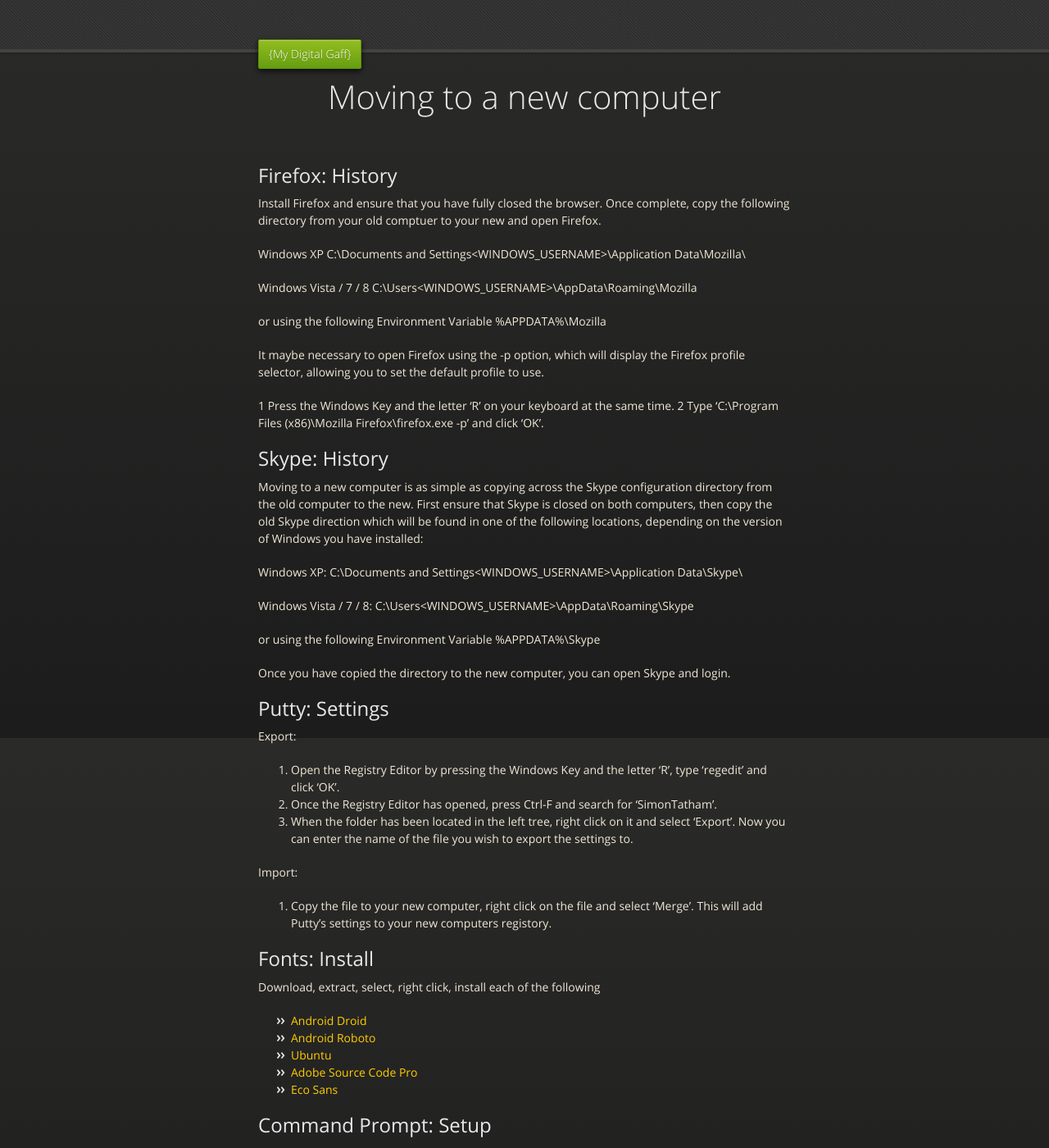
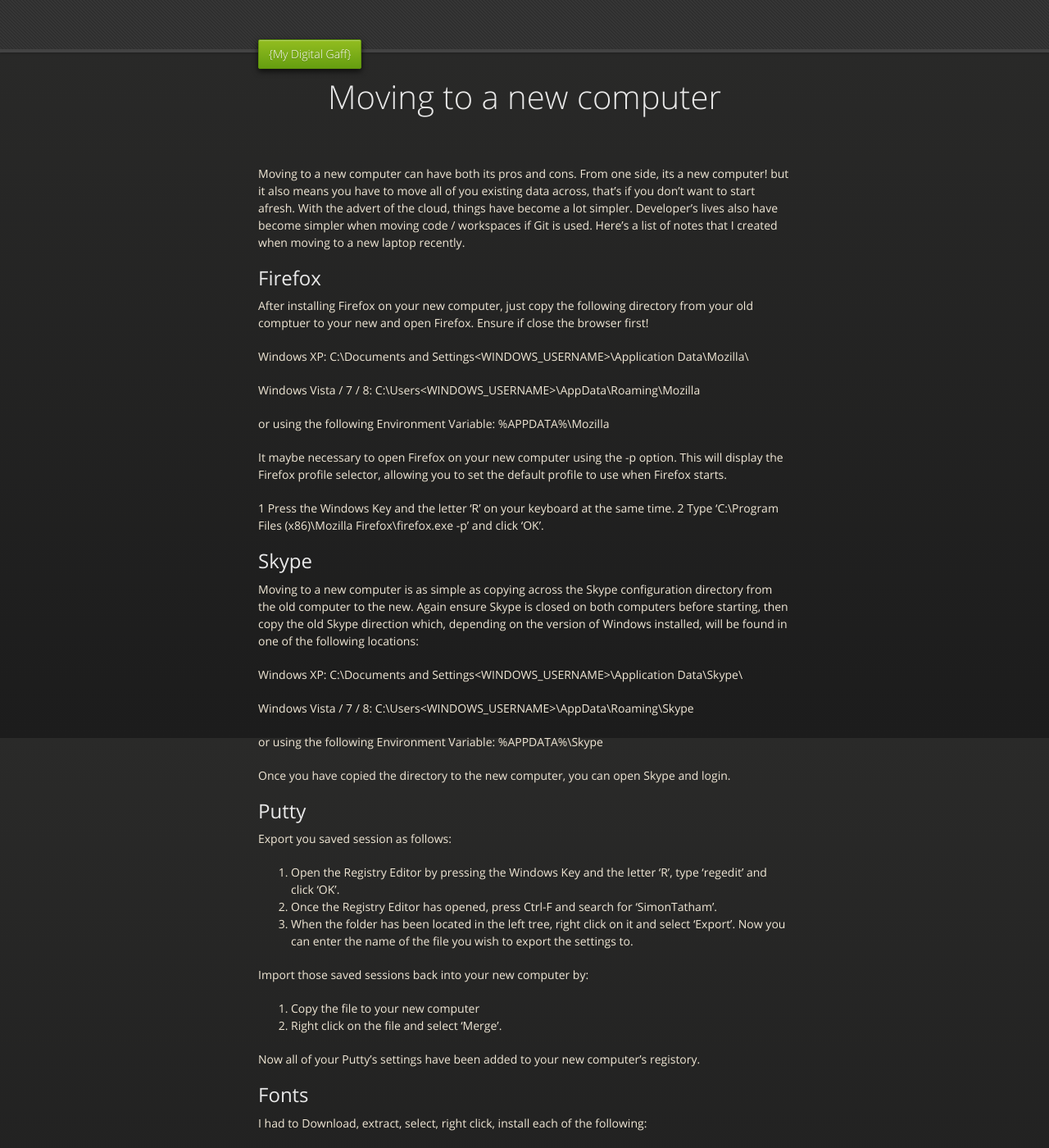
Before and after one commit to dmulligan/dmulligan.github.io, a Jekyll site: the page built from _posts/2013-06-27-Moving-to-a-new-computer.md, in a window 1280 px wide and 1400 px high. Shown: the whole window at 82% size. Built offline with Jekyll 4.4.1, drawn with Linux system fonts in a browser that asks for light colours; nearby versions of some CDN libraries; Markdown is read by kramdown in place of the engine named in the settings; some of the changed text lies outside the part shown.

Commit message:
Updated draft

```diff
--- a/_posts/2013-06-27-Moving-to-a-new-computer.md
+++ b/_posts/2013-06-27-Moving-to-a-new-computer.md
@@ -3,29 +3,32 @@
 title: Moving to a new computer
 ---
 
-Firefox: History
-----------------
-Install Firefox and ensure that you have fully closed the browser. Once complete, copy the following directory from your old comptuer to your new and open Firefox.
+Moving to a new computer can have both its pros and cons. From one side, its a new computer! but it also means you have to move all of you existing data across, that's if you don't want to start afresh. With the advert of the cloud, things have become a lot simpler. Developer's lives also have become simpler when moving code / workspaces if Git is used. Here's a list of notes that I created when moving to a new laptop recently.
 
-Windows XP
+
+Firefox
+-------
+After installing Firefox on your new computer, just copy the following directory from your old comptuer to your new and open Firefox. Ensure if close the browser first!
+
+Windows XP:
 		C:\Documents and Settings\<WINDOWS_USERNAME>\Application Data\Mozilla\
 
-Windows Vista / 7 / 8
+Windows Vista / 7 / 8:
 		C:\Users\<WINDOWS_USERNAME>\AppData\Roaming\Mozilla
 
-or using the following Environment Variable
+or using the following Environment Variable:
 		%APPDATA%\Mozilla
 
-It maybe necessary to open Firefox using the -p option, which will display the Firefox profile selector, allowing you to set the default profile to use.
+It maybe necessary to open Firefox on your new computer using the -p option. This will display the Firefox profile selector, allowing you to set the default profile to use when Firefox starts.
 
 1 Press the Windows Key and the letter 'R'  on your keyboard at the same time.
 2 Type 'C:\Program Files (x86)\Mozilla Firefox\firefox.exe -p' and click 'OK'.
 
 
 
-Skype: History
---------------
-Moving to a new computer is as simple as copying across the Skype configuration directory from the old computer to the new. First ensure that Skype is closed on both computers, then copy the old Skype direction which will be found in one of the following locations, depending on the version of Windows you have installed:
+Skype
+-----
+Moving to a new computer is as simple as copying across the Skype configuration directory from the old computer to the new. Again ensure Skype is closed on both computers before starting, then copy the old Skype direction which, depending on the version of Windows installed, will be found in one of the following locations:
 
 Windows XP:
 		C:\Documents and Settings\<WINDOWS_USERNAME>\Application Data\Skype\
@@ -33,28 +36,34 @@
 Windows Vista / 7 / 8:
 		C:\Users\<WINDOWS_USERNAME>\AppData\Roaming\Skype
 
-or using the following Environment Variable
+or using the following Environment Variable:
 		%APPDATA%\Skype
 
 Once you have copied the directory to the new computer, you can open Skype and login.
 
 
 
-Putty: Settings
----------------
-Export:
+Putty
+-----
+Export you saved session as follows:
+
 1. Open the Registry Editor by pressing the Windows Key and the letter 'R', type 'regedit' and click 'OK'.
 2. Once the Registry Editor has opened, press Ctrl-F and search for 'SimonTatham'.
 3. When the folder has been located in the left tree, right click on it and select 'Export'. Now you can enter the name of the file you wish to export the settings to.
 
-Import:
-1. Copy the file to your new computer, right click on the file and select 'Merge'. This will add Putty's settings to your new computers registory.
+Import those saved sessions back into your new computer by:
+
+1. Copy the file to your new computer
+2. Right click on the file and select 'Merge'.
+
+Now all of your Putty's settings have been added to your new computer's registory.
 
 
 
-Fonts: Install
---------------
-Download, extract, select, right click, install each of the following
+Fonts
+-----
+I had to Download, extract, select, right click, install each of the following:
+
 - [Android Droid](https://github.com/android/platform_frameworks_base/tree/master/data/fonts)
 - [Android Roboto](https://github.com/android/platform_frameworks_base/tree/master/data/fonts)
 - [Ubuntu](http://font.ubuntu.com/)
@@ -63,16 +72,16 @@
 
 
 
-Command Prompt: Setup
----------------------
+Command Prompt
+--------------
 I like to change the default font used by Command Prompt to a Droid Monospace font. To do this, I must first setup the font as an option to be selected in the Preferences of Command Prompt. Again, this will require a little messing around inside the Registery Editor.
 
 1. Open the Registry Editor: Window key + R, type 'regedit' and click 'OK'.
 2. Navigate to
 
 
-Sublime Text 2: Install
------------------------
+Sublime Text 2
+--------------
 Add Explorer Context Menu. If you are missing an Windows Explorer context menu option to open files in Sublime Text (or any other editors for that matter), you can add the option using the following:
 
 1 Create a new empty text file with a '.reg' extension.
@@ -89,12 +98,12 @@
 
 
 
-I also setup the following projects, but all of their data is in the cloud, so you only need to install and login.
+I also had to setup the following tools, but all of their data is stored in the cloud, leaving me the only tasks of download, install and login.
 - Dropbox
 - Evernote
 - AeroFS
 
-Notes still to be complete:
-- Git: Install
-- Chrome: History
-- GitHub: Setup
+Notes still to complete:
+- Git
+- Chrome
+- GitHub
```
